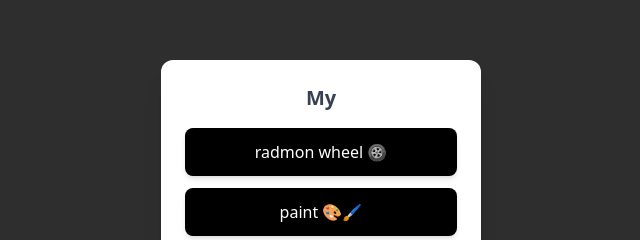
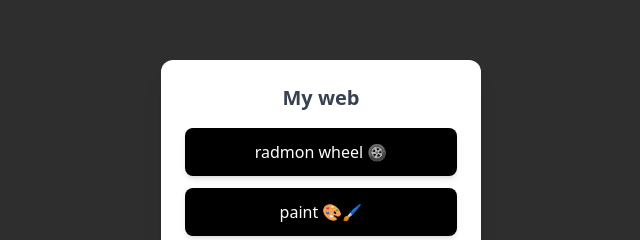
Before and after one commit to Bunbohue226/web, a plain HTML site: page index.html in a window 1280 px wide. Shown: the part 174-414 px from the top of the page, 319-959 px from the left. Drawn offline with nearby package versions, Linux system fonts and the light colour scheme.

Commit message:
Update index.html
Signed-off-by: Bunbohue226 <hoangvu22062010@gmail.com>

```diff
--- a/index.html
+++ b/index.html
@@ -22,7 +22,7 @@
 
     <!-- Card Container -->
     <div class="bg-white p-6 rounded-xl shadow-xl w-80 text-center">
-        <h2 class="text-xl font-semibold text-gray-700 mb-4">My </h2>
+        <h2 class="text-xl font-semibold text-gray-700 mb-4">My web</h2>
 
         <!-- GitHub -->
         <a href="https://bunbohue226.github.io/wheel/"
```
